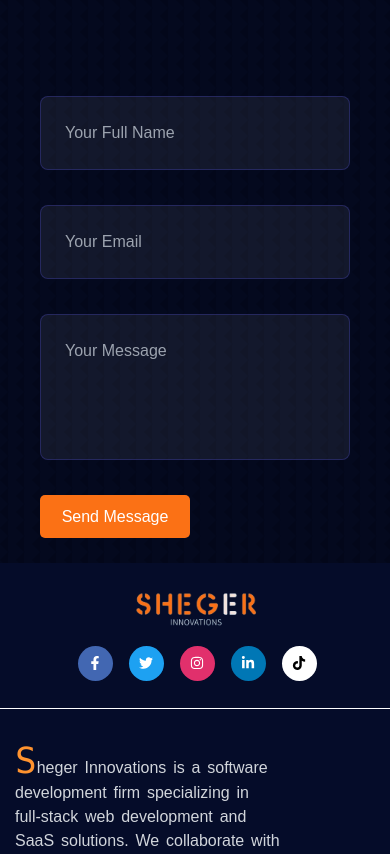
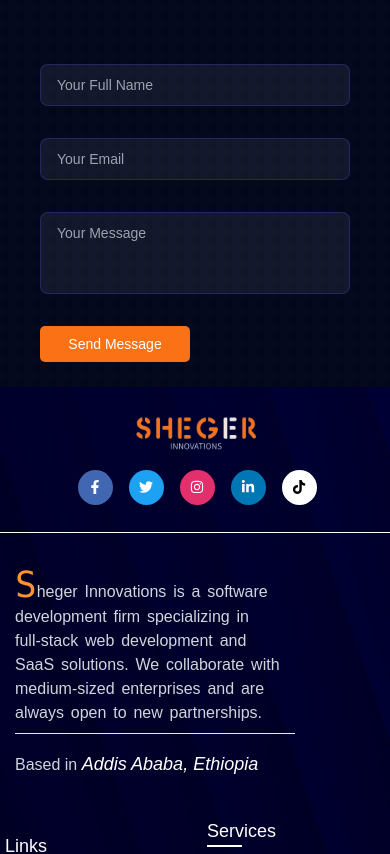
Before and after one commit to BereketTeshome/Sheger-Innovations, a React (Vite) app: page /contact in a window 390 px wide. Shown: the part 840-1694 px from the top of the page. Built offline with nearby package versions, Linux system fonts and the light colour scheme.

Commit message:
finishing up the website vol. 3

```diff
--- a/src/components/Footer.jsx
+++ b/src/components/Footer.jsx
@@ -32,13 +32,19 @@ const socialLinks = [
 
 const Footer = () => {
   return (
-    <footer>
+    <footer
+      className="bg-center bg-cover"
+      style={{
+        backgroundImage: 'url("/footer.png")',
+        backgroundPosition: "center",
+      }}
+    >
       <div className="content">
-        <div className="top flex items-center flex-col sm:flex-row">
+        <div className="flex flex-col items-center top sm:flex-row">
           <div className="logo-details">
             <img src="./Logo.png" alt="footer logo" className="max-w-36" />
           </div>
-          <div className="media-icons flex space-x-2">
+          <div className="flex space-x-2 media-icons">
             {socialLinks.map(({ href, icon }, index) => (
               <a
                 key={index}
@@ -53,10 +59,10 @@ const Footer = () => {
             ))}
           </div>
         </div>
-        <div className="link-boxes flex flex-wrap">
+        <div className="flex flex-wrap items-center link-boxes">
           <div className="max-w-[300px] font-light mb-6 md:mb-0 footer-desc">
             <p
-              className="text-balance text-gray-300"
+              className="text-gray-300 text-balance"
               style={{ wordSpacing: "0.15rem" }}
             >
               <b className="text-4xl text-[#ff932f] font-mono">S</b>heger
@@ -67,7 +73,7 @@ const Footer = () => {
             <hr className="py-2 mt-2" />
             <p className="text-gray-300">
               Based in{" "}
-              <i className="text-white text-lg">Addis Ababa, Ethiopia</i>
+              <i className="text-lg text-white">Addis Ababa, Ethiopia</i>
             </p>
           </div>
           <ul className="box">
--- a/src/index.css
+++ b/src/index.css
@@ -63,13 +63,6 @@ body {
   margin-top: 20px;
 }
 
-.container.contact__container {
-  display: grid;
-  grid-template-columns: 40% 48%;
-  width: 100%;
-  gap: 7rem;
-}
-
 .contact__option {
   border: 1px solid #85c4f4;
   width: min-content;
@@ -86,14 +79,15 @@ body {
 .contact_form {
   display: flex;
   flex-direction: column;
-  gap: 1.2rem;
+  gap: 1rem;
   position: relative;
   top: 90px;
 }
 .contact_form input,
 .contact_form textarea {
   width: 100%;
-  padding: 1.5rem;
+  padding: 10px;
+  padding-left: 16px;
   border-radius: 0.5rem;
   background: #ffffff10;
   border: 1px solid rgba(60, 60, 151, 0.479);
@@ -104,12 +98,10 @@ body {
   border: none;
   background-color: #fb7115;
   color: #fff;
-  width: 30%;
-  padding: 3%;
   border-radius: 5px;
   margin-bottom: 15%;
   transition: 0.5s;
-  font-size: 1rem;
+  max-width: 110px;
 }
 .contact_form button:hover {
   color: #0b52be;
@@ -303,15 +295,6 @@ footer .bottom-details .bottom_text {
   background: #555;
 }
 
-@media screen and (max-width: 1024px) {
-  .container.contact__container {
-    grid-template-columns: 1fr;
-    gap: 2rem;
-  }
-  .contact__options {
-    width: 100%;
-  }
-}
 @media screen and (max-width: 900px) {
   footer .content .link-boxes {
     flex-wrap: wrap;
@@ -343,12 +326,6 @@ footer .bottom-details .bottom_text {
   }
 }
 
-@media screen and (max-width: 600px) {
-  .container.contact__container {
-    width: 100%;
-  }
-}
-
 @media (max-width: 520px) {
   footer::before {
     top: 145px;
--- a/src/pages/Contact.jsx
+++ b/src/pages/Contact.jsx
@@ -150,8 +150,8 @@ const Contact = () => {
     <section className="max-w-screen-xl mx-auto contact">
       <Header />
 
-      <div className="container px-10 contact__container">
-        <div className="flex flex-col items-center contact__options">
+      <div className="items-center justify-between block gap-5 px-10 md:flex md:gap-20 lg:px-3">
+        <div className="flex flex-col w-full md:w-[50%] items-center ">
           <div ref={container}></div>
           <div className="flex gap-6">
             <a href="mailto:shegerinnovations@gmail.com" target="_blank">
@@ -174,7 +174,11 @@ const Contact = () => {
           </div>
         </div>
 
-        <form className="contact_form" ref={form} onSubmit={sendEmail}>
+        <form
+          className="w-full text-sm md:w-[50%] contact_form"
+          ref={form}
+          onSubmit={sendEmail}
+        >
           <input
             type="text"
             name="name"
@@ -191,14 +195,14 @@ const Contact = () => {
           />
           <textarea
             name="message"
-            rows="4"
+            rows="3"
             placeholder="Your Message"
             required
             className="p-2 mb-4 border border-gray-300 rounded"
           ></textarea>
           <button
             type="submit"
-            className="p-2 text-white bg-blue-500 rounded btn btn-primary min-w-[150px]"
+            className="p-2 text-sm font-light text-white bg-blue-500 rounded btn btn-primary min-w-[150px]"
           >
             Send Message
           </button>
```
Also changed, not shown: public/footer.png (added).
